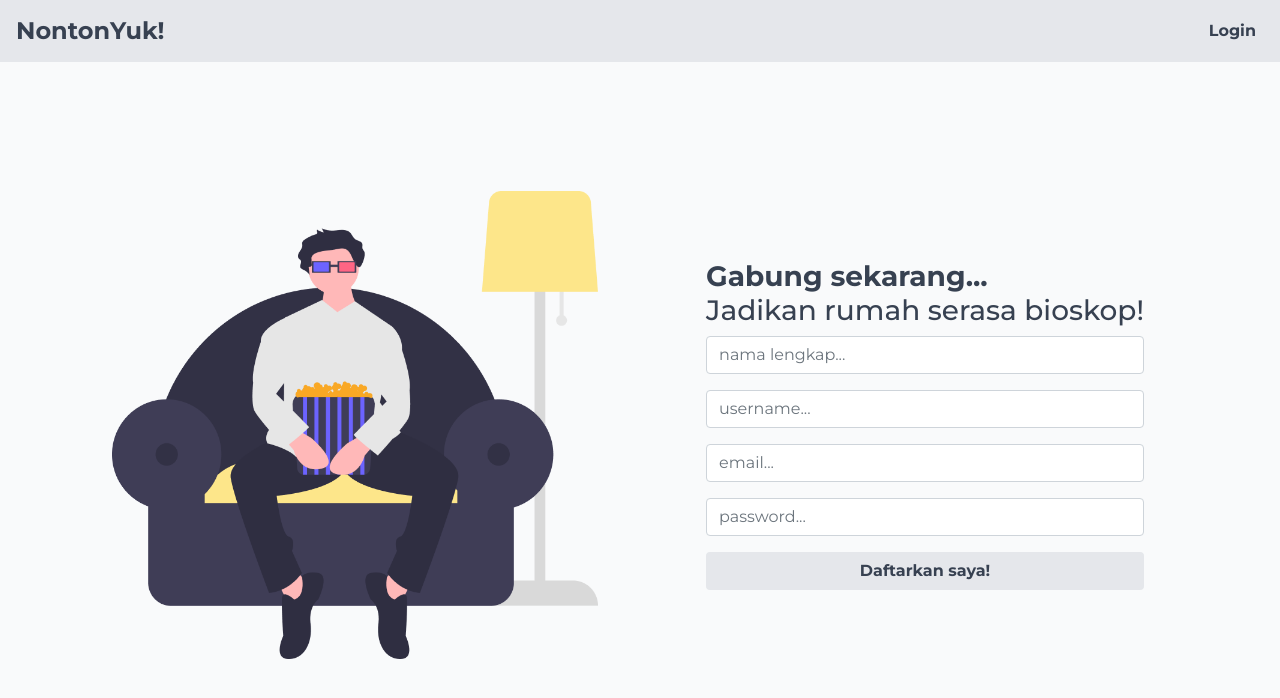
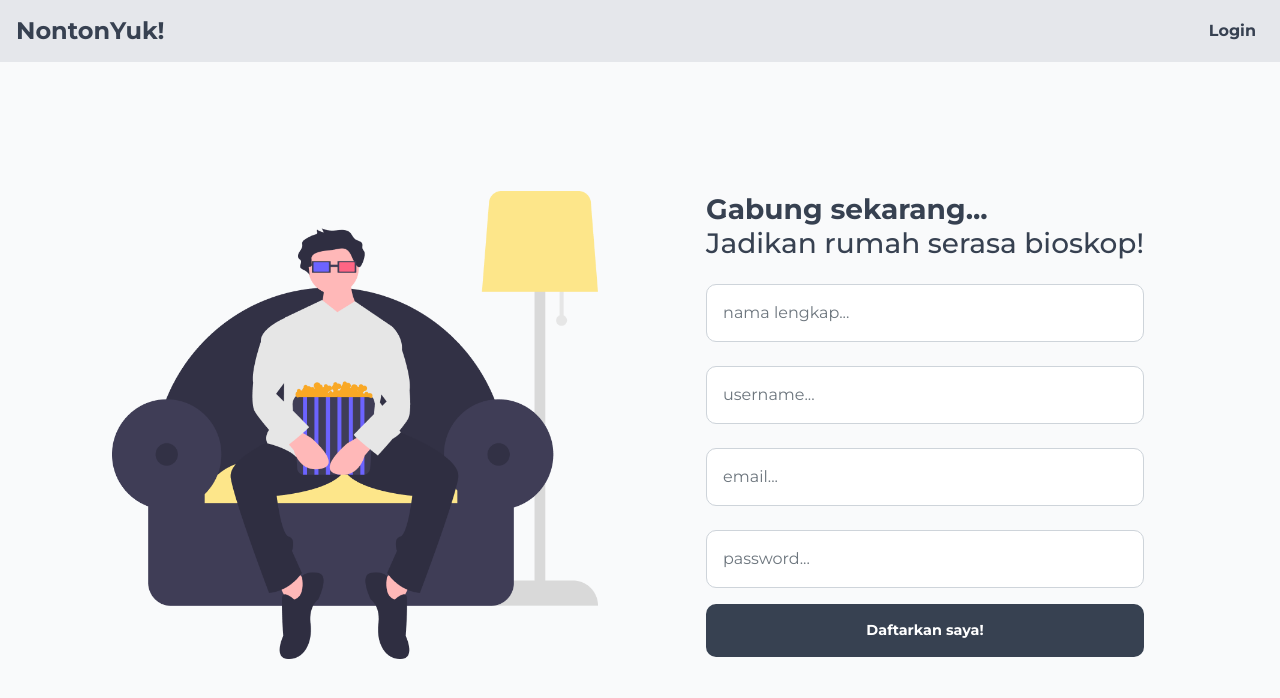
Before and after one commit to ifindev/movie-store-website, an Angular app: page /daftar in a window 1280 px wide. Shown: the top 698 px of the page. Built offline with nearby package versions, Linux system fonts and the light colour scheme.

Commit message:
Add styling for signup-desktop

```diff
--- a/src/app/layout/signup-desktop/signup-desktop.component.css
+++ b/src/app/layout/signup-desktop/signup-desktop.component.css
@@ -0,0 +1,25 @@
+.btn {
+  padding: 0.9em 0;
+}
+
+input {
+  padding: 1em;
+  font-size: 1em;
+  border-radius: 10px;
+  margin-top: 1.5em;
+}
+
+.btn {
+  padding: 1em;
+  font-size: 0.9em;
+  border-radius: 10px;
+  background-color: #374151;
+}
+
+.btn strong {
+  color: #ffffff;
+}
+
+.btn:hover {
+  background-color: #4b5563;
+}
```
